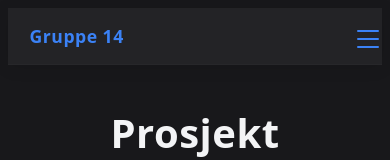
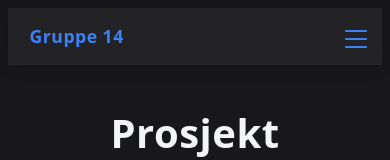
Before and after one commit to sigurdmaeland/gruppe14_IS310, a React (Vite) app: page / in a window 390 px wide. Shown: the top 160 px of the page. Built offline with nearby package versions, Linux system fonts and the light colour scheme.

Commit message:
endret navbar.jsx i mobilvisning

```diff
--- a/src/components/css/navbar.css
+++ b/src/components/css/navbar.css
@@ -57,6 +57,7 @@
 	border: none;
 	padding: 0.5rem;
 	margin-left: auto;
+	margin-right: 1rem;
 	cursor: pointer;
 	border-radius: 8px;
 	transition: background 0.18s;
@@ -256,6 +257,7 @@
 
 	.navbar-menu-toggle {
 		padding: 0.4rem;
+		margin-right: 0.75rem;
 	}
 
 	.navbar-icon-hamburger {
```
